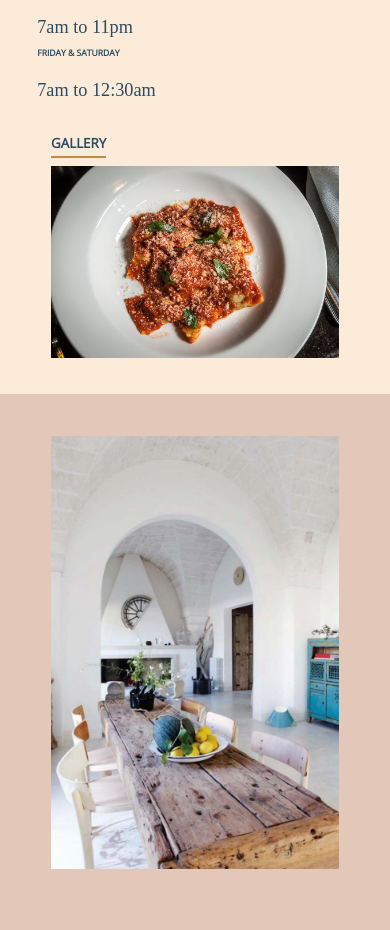
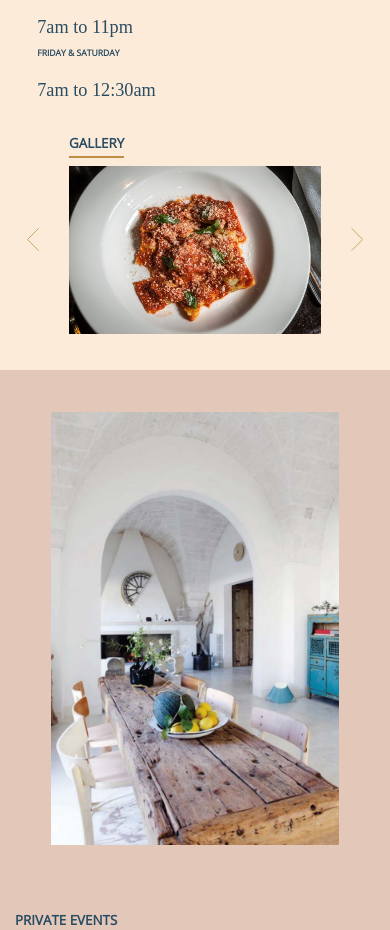
Before and after one commit to ConnorGutman/leuca, a plain HTML site: page index.html in a window 390 px wide. Shown: the part 2480-3410 px from the top of the page. Drawn offline with nearby package versions, Linux system fonts and the light colour scheme; a web font is replaced by a local one.

Commit message:
tablet size

```diff
--- a/dist/sass/_sections.scss
+++ b/dist/sass/_sections.scss
@@ -25,7 +25,7 @@
     margin: auto;
     z-index: 2;
   }
-  @media(min-width: 992px) {
+  @media(min-width: 768px) {
     height: 85vh;
     background-size: cover;
     img {
@@ -118,9 +118,26 @@
 #gallery {
   height: auto !important;
   img {
-    width: 80%;
-    margin-left: 10%;
+    width: 70%;
+    margin-left: 15%;
     margin-bottom: 10%;
+  }
+  #left, #right {
+    width: 3%;
+    height: auto;
+    position: absolute;
+    margin: auto 0;
+
+  }
+  #left {
+    top: 0;
+    bottom: 0;
+    left: 7%;
+  }
+  #right {
+    top: 0;
+    bottom: 0;
+    right: 7%;
   }
 }
 #events {
--- a/dist/sass/_type.scss
+++ b/dist/sass/_type.scss
@@ -60,7 +60,7 @@ p {
       color: #fdebda;
     }
     @media(min-width: 600px) {
-      padding: 5px 25px;
+      padding: 5px 15px;
     }
     @media(min-width: 955px) {
         padding: 5px 50px;
@@ -94,7 +94,7 @@ nav {
 }
 #gallery {
   .section-title {
-    margin-left: 10%;
+    margin-left: 15%;
     margin-bottom: 2%;
   }
 }
--- a/index.html
+++ b/index.html
@@ -136,7 +136,9 @@
     <div class="row section scroll-default" id="gallery">
       <div class="col-xs-12">
         <h2 class="section-title">Gallery</h2>
+        <img id="left" src="img/left.svg">
         <img src="img/Grandma_Ravioli_NoahFecks.jpg">
+        <img id="right" src="img/right.svg">
       </div>
     </div>
     <div class="row section scroll-default" id="events">
```
Also changed, not shown: css/main.css, img/left.svg (added), img/right.svg (added), 1 other file.
